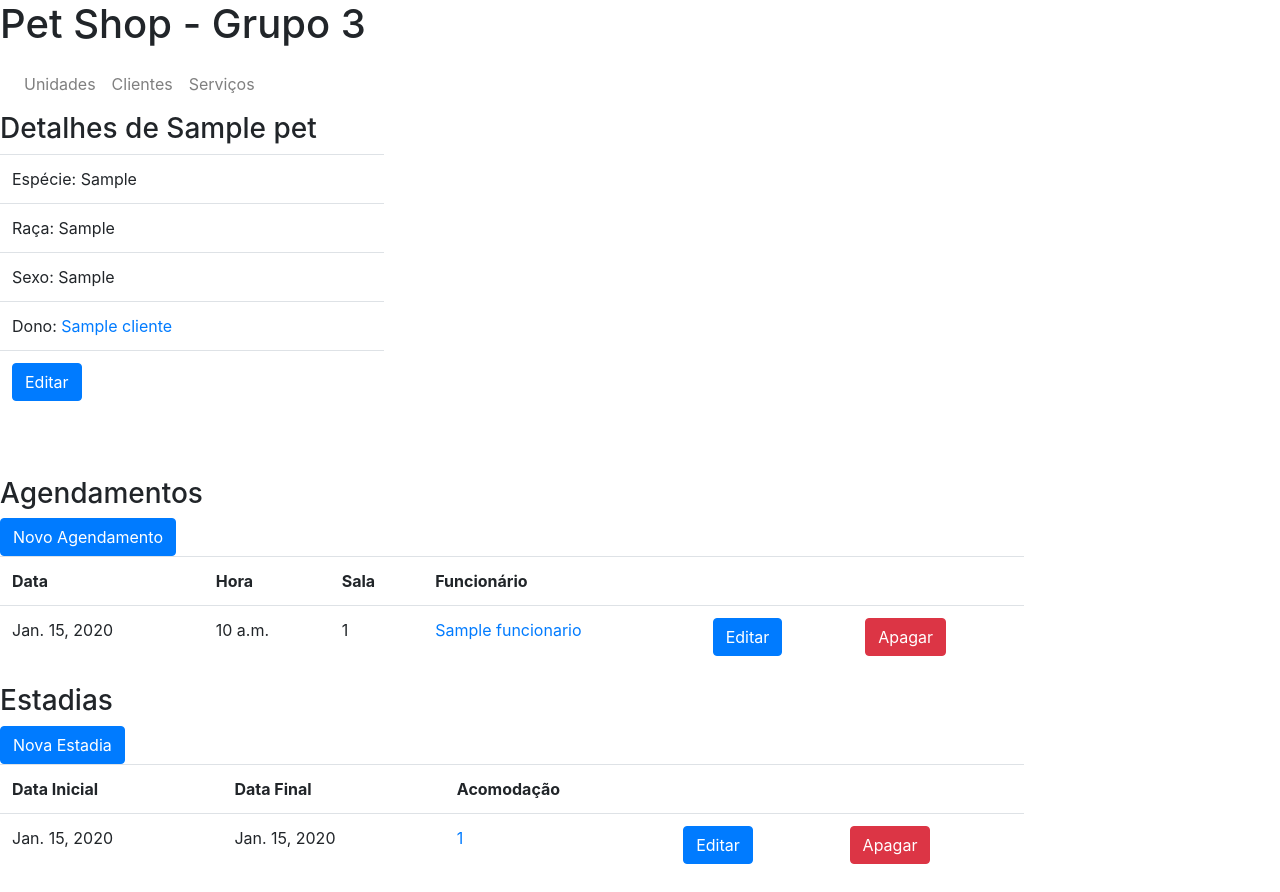
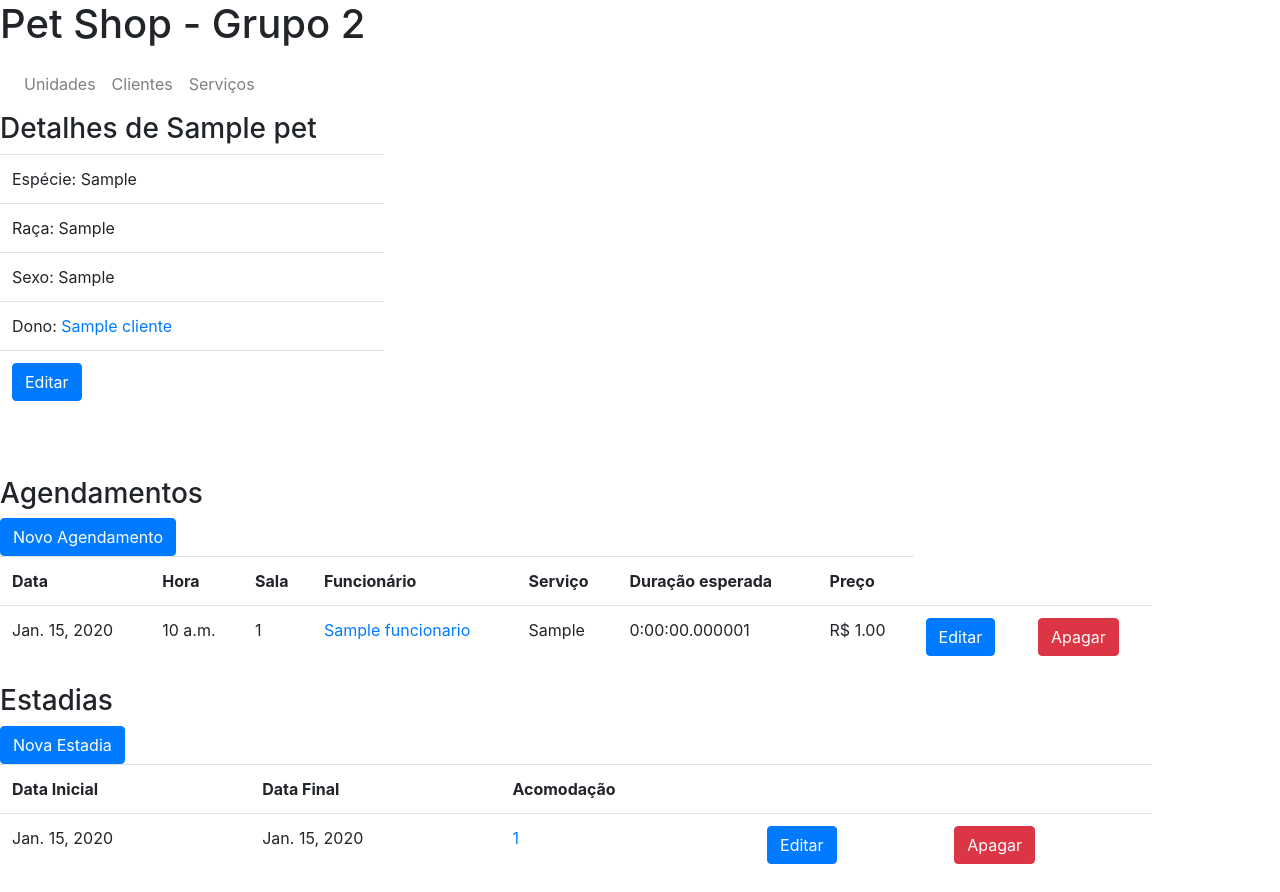
Before and after one commit to VitorWall/pet_shop_bd, a Django app: page /detail-pet/1 in a window 1280 px wide. Run offline with Django 3.2, Linux system fonts and the light colour scheme; tables that the repository leaves empty hold one stand-in row (values such as "Sample post"); some libraries are stand-ins or nearby versions.

Commit message:
Adição dos dados exemplo e correção do serviço

```diff
--- a/pet_shop_bd/sistema_pet_shop/models.py
+++ b/pet_shop_bd/sistema_pet_shop/models.py
@@ -41,12 +41,13 @@ class Funcionario(models.Model):
     unidade =  models.ForeignKey(Unidade, on_delete=models.CASCADE)
 
     def __str__(self):
-        return self.nome
+        return self.nome + " - " + self.cargo
 
 class Servico(models.Model):
     tipo = models.CharField(max_length=70)
     descricao = models.CharField('descrição', max_length=400)
     duracao_media = models.DurationField('duração média')
+    preco = models.DecimalField('preço', max_digits=6, decimal_places=2)
     unidades = models.ManyToManyField(
         Unidade,
         through='Oferecimento',
@@ -54,8 +55,7 @@ class Servico(models.Model):
     )
 
     def __str__(self):
-        return self.service_type
-
+        return self.tipo
 
 class Produto(models.Model):
     nome = models.CharField(max_length=70)#, primary_key=True)
@@ -67,7 +67,7 @@ class Produto(models.Model):
 
 class Acomodacao(models.Model):
     numero = models.IntegerField('número')#, primary_key=True)
-    tamanho = models.IntegerField()
+    tamanho = models.CharField(max_length=10)
     unidade =  models.ForeignKey(Unidade, on_delete=models.CASCADE)
 
     def __str__(self):
@@ -88,6 +88,7 @@ class Agendamento(models.Model):
     hora = models.TimeField()
     sala = models.ForeignKey(Sala, on_delete=models.CASCADE)
     funcionario = models.ForeignKey(Funcionario, on_delete=models.CASCADE)
+    servico = models.ForeignKey(Servico, on_delete=models.CASCADE)
     pet = models.ForeignKey(Pet, on_delete=models.CASCADE)
 
 class Estadia(models.Model):
@@ -96,10 +97,10 @@ class Estadia(models.Model):
     acomodacao =  models.ForeignKey(Acomodacao, on_delete=models.CASCADE)
     pet =  models.ForeignKey(Pet, on_delete=models.CASCADE)
 
+class Cadastro(models.Model):
+    unidade =  models.ForeignKey(Unidade, on_delete=models.CASCADE)
+    cliente =  models.ForeignKey(Cliente, on_delete=models.CASCADE)
+
 class Oferecimento(models.Model):
     unidade =  models.ForeignKey(Unidade, on_delete=models.CASCADE)
     servico =  models.ForeignKey(Servico, on_delete=models.CASCADE)
-
-class Cadastro(models.Model):
-    unidade =  models.ForeignKey(Unidade, on_delete=models.CASCADE)
-    cliente =  models.ForeignKey(Cliente, on_delete=models.CASCADE)
--- a/pet_shop_bd/sistema_pet_shop/templates/sistema_pet_shop/base.html
+++ b/pet_shop_bd/sistema_pet_shop/templates/sistema_pet_shop/base.html
@@ -13,7 +13,7 @@
 
 <body>
     <header>
-        <h1>Pet Shop - Grupo 3</h1>
+        <h1>Pet Shop - Grupo 2</h1>
     </header>
 
     <nav class="navbar navbar-expand-lg navbar-light">
--- a/pet_shop_bd/sistema_pet_shop/templates/sistema_pet_shop/pet_detail.html
+++ b/pet_shop_bd/sistema_pet_shop/templates/sistema_pet_shop/pet_detail.html
@@ -23,14 +23,15 @@
     <a href="/novo-agendamento/{{ pet.id }}">
         <button class="btn btn-primary">Novo Agendamento</button>
     </a>
-    <table class="table"  style="width:80% ">
+    <table class="table"  style="width:90% ">
         <tr>
             <th>Data</th>
             <th>Hora</th>
             <th>Sala</th>
             <th>Funcionário</th>
-            <th></th>
-            <th></th>
+            <th>Serviço</th>
+            <th>Duração esperada</th>
+            <th>Preço</th>
         </tr>
         {% for agendamento in pet.agendamentos %}
         <tr>
@@ -38,6 +39,9 @@
             <td>{{agendamento.hora}}</td>
             <td>{{agendamento.sala}}</td>
             <td><a href="/detail-funcionario/{{ agendamento.funcionario.id }}">{{ agendamento.funcionario.nome }}</td>
+            <td>{{agendamento.servico}}</td>
+            <td>{{agendamento.servico.duracao_media}}</td>
+            <td>R$ {{agendamento.servico.preco}}</td>
             <td>
                 <a href="/editar-agendamento/{{ agendamento.id }}">
                     <button class="btn btn-primary">Editar</button>
@@ -56,7 +60,7 @@
     <a href="/nova-estadia/{{ pet.id }}">
         <button class="btn btn-primary">Nova Estadia</button>
     </a>
-    <table class="table"  style="width:80% ">
+    <table class="table"  style="width:90% ">
         <tr>
             <th>Data Inicial</th>
             <th>Data Final</th>
--- a/pet_shop_bd/sistema_pet_shop/templates/sistema_pet_shop/servico_list.html
+++ b/pet_shop_bd/sistema_pet_shop/templates/sistema_pet_shop/servico_list.html
@@ -12,6 +12,7 @@
             <th>Tipo</th>
             <th>Descrição</th>
             <th>Duração média</th>
+            <th>Preço</th>
             <th>Unidades</th>
         </tr>
         {% for servico in servico_list %}
@@ -19,6 +20,7 @@
             <td>{{ servico.tipo }}</td>
             <td>{{ servico.descricao }}</td>
             <td>{{ servico.duracao_media }}</td>
+            <td>R$ {{ servico.preco }}</td>
             <td>
                 {% for unidade in servico.unidades.all %}
                     <a href="/detail-unidade/{{ unidade.id }}">{{ unidade.nome }}</a><br>
```
Also changed, not shown: pet_shop_bd/sistema_pet_shop/templates/sistema_pet_shop/funcionario_detail.html (+1 -6 lines), pet_shop_bd/sistema_pet_shop/migrations/0001_initial.py, pet_shop_bd/sistema_pet_shop/migrations/0002_alter_acomodacao_tamanho.py (added), pet_shop_bd/sistema_pet_shop/migrations/0003_rename_sevico_agendamento_servico.py (added).
